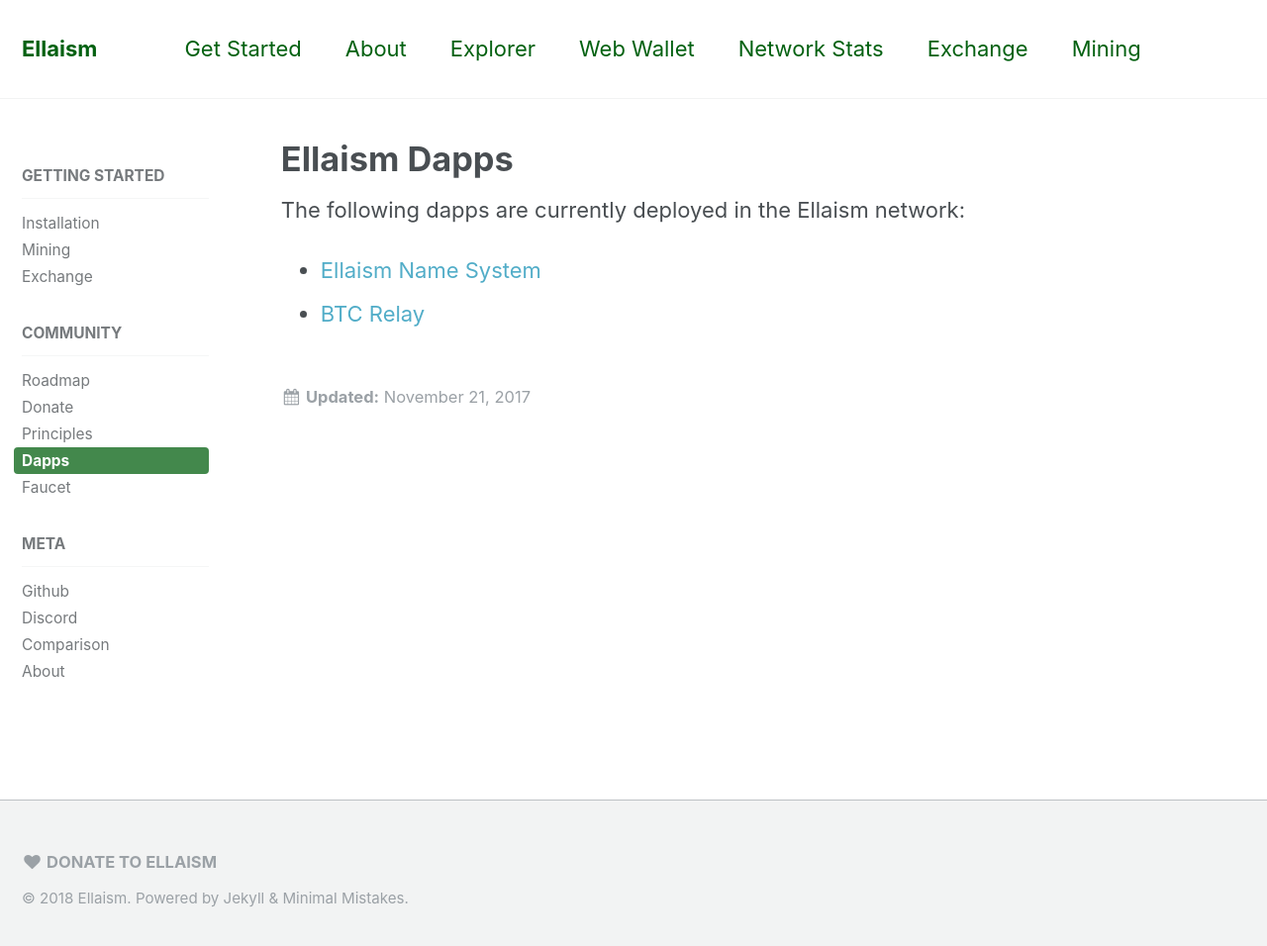
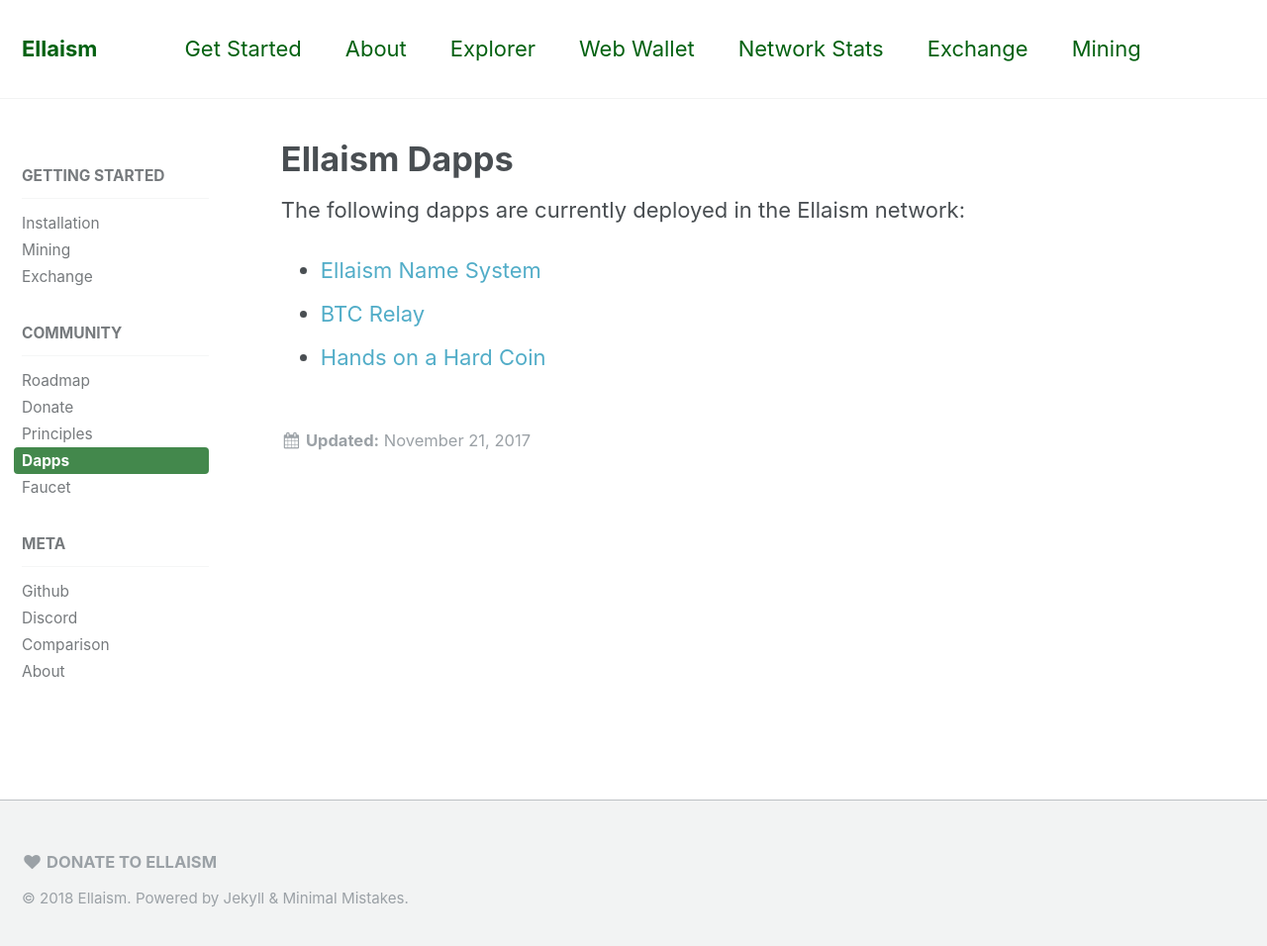
Before and after one commit to ellaism/ellaism.org, a Jekyll site: the page built from _docs/dapps.md, in a window 1280 px wide and 964 px high. Shown: the top 956 px of the window at 99% size. Built offline with Jekyll 4.4.1, drawn with Linux system fonts in a browser that asks for light colours.

Commit message:
Add Hands on a Hard Coin

```diff
--- a/_docs/dapps.md
+++ b/_docs/dapps.md
@@ -10,3 +10,4 @@
 
 * [Ellaism Name System](https://ens.ellaism.org/)
 * [BTC Relay](http://ellaism.org/btcrelay/)
+* [Hands on a Hard Coin](https://handsonahardcoin.com/?network=ella)
```
